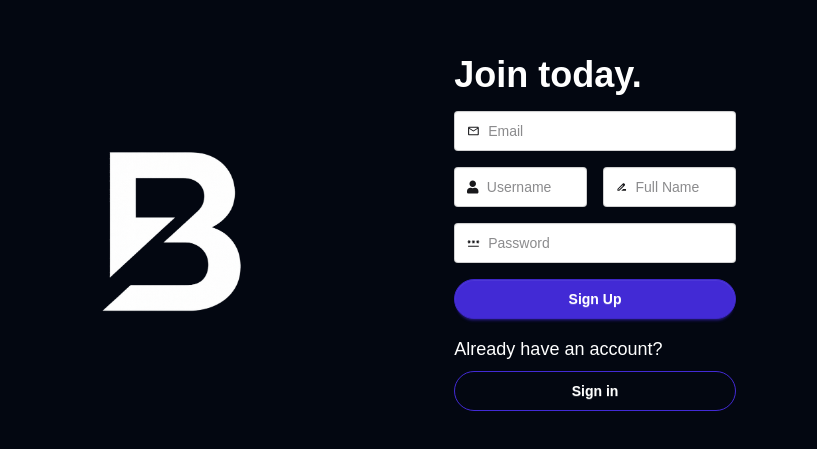
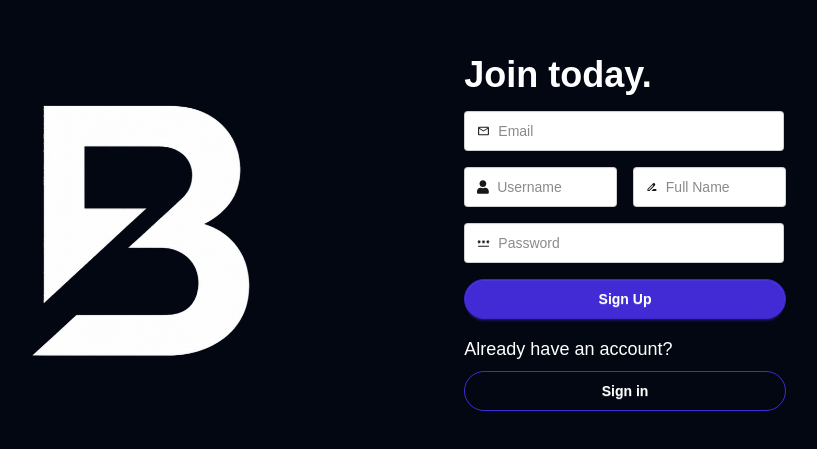
Before and after one commit to kravenvijay04/Blufy, a React (Vite) app in the folder client/: page /signup in a window 1280 px wide. Shown: the part 167-616 px from the top of the page, without its empty margins (256-1073 px from the left). Built offline with nearby package versions, Linux system fonts and the light colour scheme; no server answers.

Commit message:
logo size changes

```diff
--- a/client/src/pages/auth/signup/SignUpPage.jsx
+++ b/client/src/pages/auth/signup/SignUpPage.jsx
@@ -62,7 +62,13 @@ const SignUpPage = () => {
     return (
         <div className='max-w-screen-xl mx-auto flex h-screen px-10'>
             <div className='flex-1 hidden lg:flex items-center justify-center'>
-                <XSvg className='lg:w-1/3 fill-white' />
+                <img
+                    src="logo.png"
+                    width="330"
+                    height="330"
+                    style={{ paddingRight: '0px' }}
+                />
+
             </div>
             <div className='flex-1 flex flex-col justify-center items-center'>
                 <form className='lg:w-2/3  mx-auto md:mx-20 flex gap-4 flex-col' onSubmit={handleSubmit}>
```
